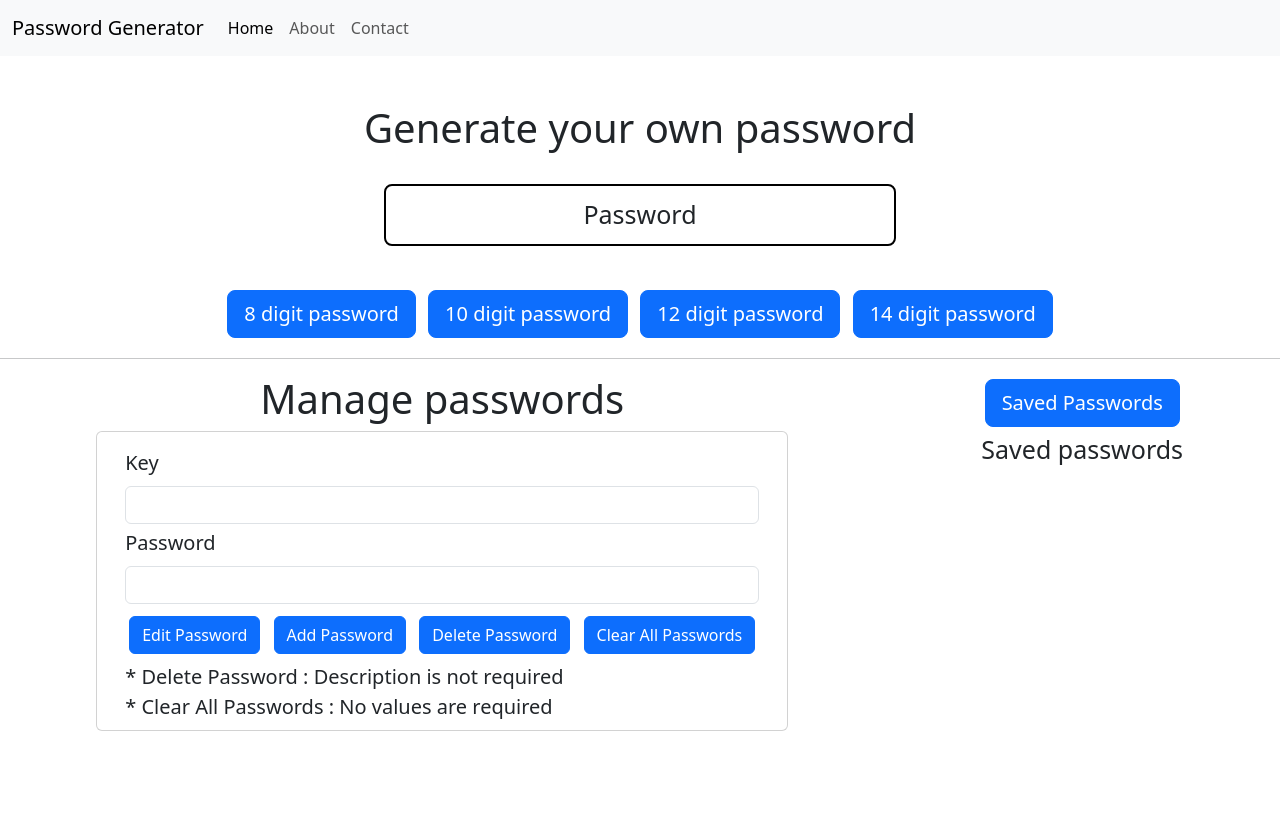
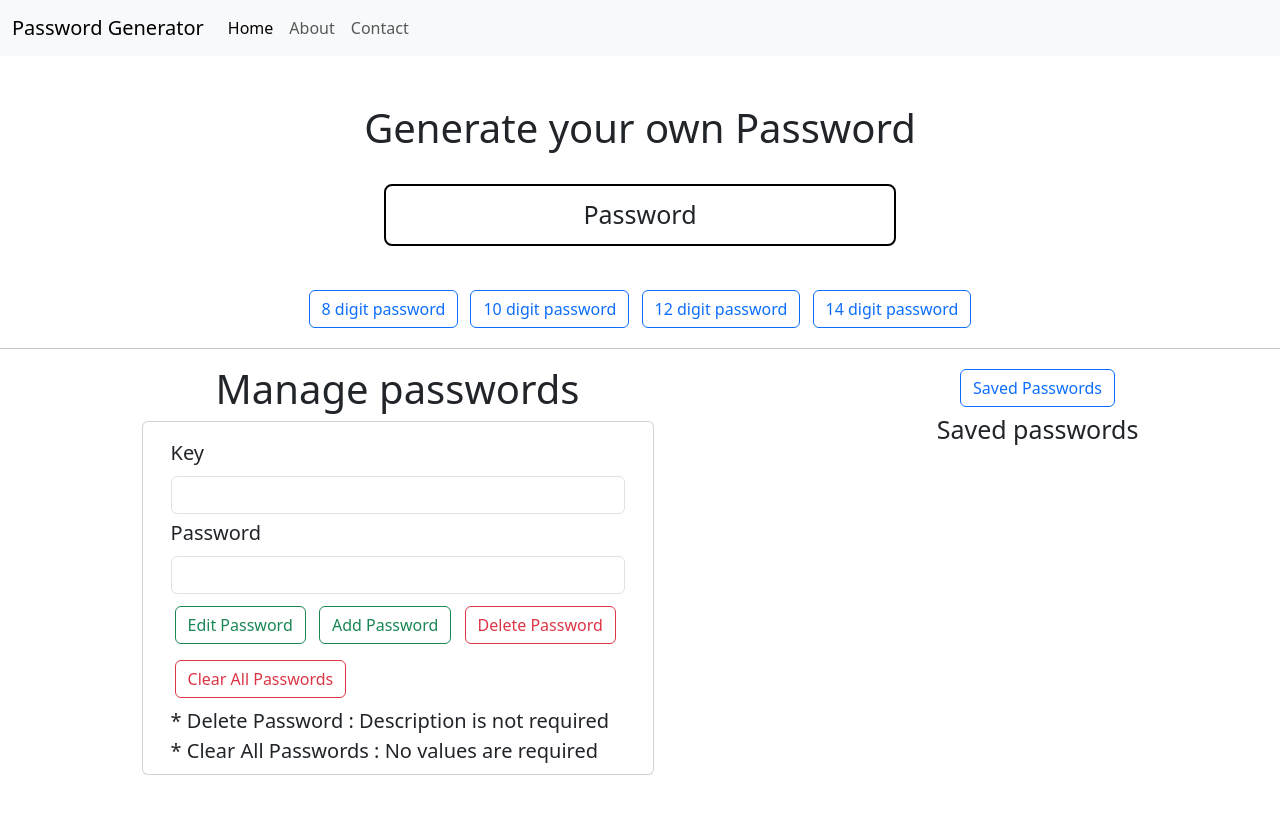
Before and after one commit to akhil-dharavath/Password_Generator, a plain HTML site: page index.html in a window 1280 px wide. Drawn offline with nearby package versions, Linux system fonts and the light colour scheme.

Commit message:
Update index.html

```diff
--- a/index.html
+++ b/index.html
@@ -11,7 +11,6 @@
 </head>
 
 <body>
-  <div>
 
     <nav class="navbar navbar-expand-lg bg-body-tertiary">
       <div class="container-fluid">
@@ -36,19 +35,21 @@
       </div>
     </nav>
 
+  <div>
     <br><br>
-    <h1>Generate your own password</h1>
+    <h1>Generate your own Password</h1>
     <br>
     <p id='empty1'>Password</p>
     <br>
-    <button onclick='password1(8)' class='btn btn-primary btn-lg  mx-1 my-1'>8 digit password</button>
-    <button onclick='password1(10)' class='btn btn-primary btn-lg mx-1 my-1'>10 digit password</button>
-    <button onclick='password1(12)' class='btn btn-primary btn-lg mx-1 my-1'>12 digit password</button>
-    <button onclick='password1(14)' class='btn btn-primary btn-lg mx-1 my-1'>14 digit password</button>
+    <button onclick='password1(8)' class='btn btn-outline-primary mx-1 my-1'>8 digit password</button>
+    <button onclick='password1(10)' class='btn btn-outline-primary mx-1 my-1'>10 digit password</button>
+    <button onclick='password1(12)' class='btn btn-outline-primary mx-1 my-1'>12 digit password</button>
+    <button onclick='password1(14)' class='btn btn-outline-primary mx-1 my-1'>14 digit password</button>
   </div>
+
   <hr>
   <div class="d-flex justify-content-around">
-    <div>
+    <div style='width:40%' id='manage1'>
       <h1>Manage passwords</h1>
       <div class="card container">
         <div class="card-body" style="margin-bottom:-3vh">
@@ -64,18 +65,18 @@
             </div>
           </form>
 
-      <a id='edit' class="btn btn-primary mx-1 my-2">Edit Password</a>
-      <a id='add' class="btn btn-primary mx-1 my-2">Add Password</a>
-      <a id='delet' class="btn btn-primary mx-1 my-2">Delete Password</a>
-      <a id='clear1' class="btn btn-primary mx-1 my-2">Clear All Passwords</a>
+          <a id='edit' class="btn btn-outline-success mx-1 my-2">Edit Password</a>
+          <a id='add' class="btn btn-outline-success mx-1 my-2">Add Password</a>
+          <a id='delet' class="btn btn-outline-danger mx-1 my-2">Delete Password</a>
+          <a id='clear1' class="btn btn-outline-danger mx-1 my-2">Clear All Passwords</a>
           <p class='mb-0'> * Delete Password : Description is not required</p>
           <p class='mb=0'> * Clear All Passwords : No values are required</p>
         </div>
       </div>
+    </div>
 
-    </div>
     <div class='save1'>
-  <button onclick='saved()' class='btn btn-primary btn-lg mx-1 my-1'>Saved Passwords</button>
+      <button onclick='saved()' class='btn btn-outline-primary mx-1 my-1'>Saved Passwords</button>
       <div id='values'>Saved passwords</div>
     </div>
   </div>
```
Lines whose indentation alone changed are shown as unchanged.
